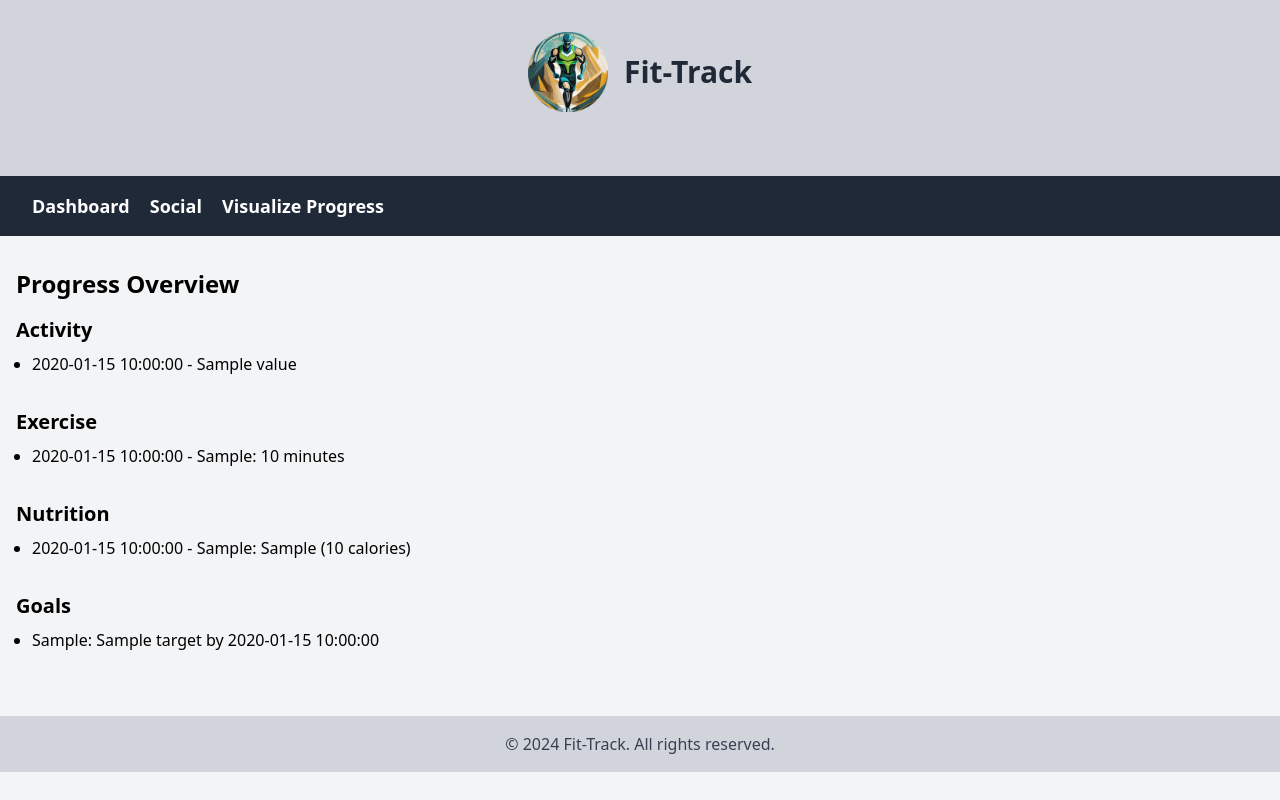
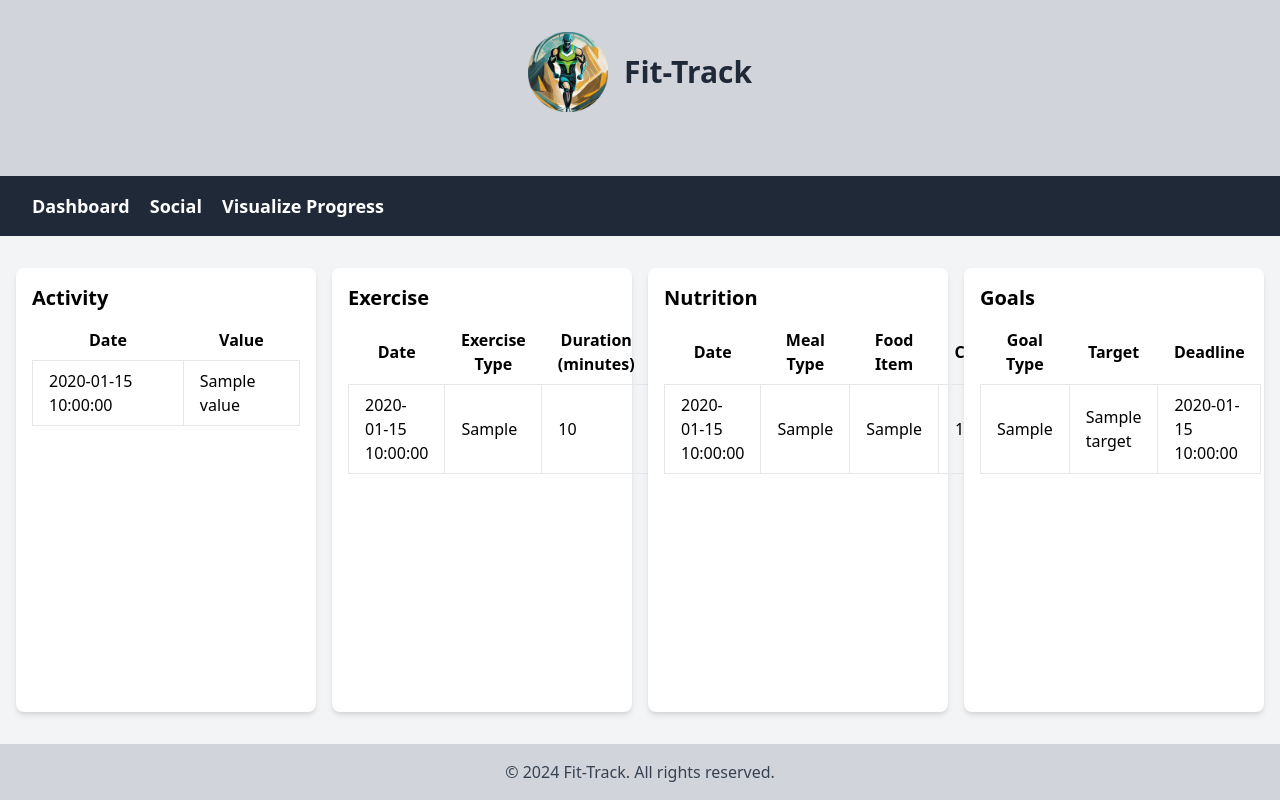
Before and after one commit to AdarshMishra26/FitTrack, a Flask app: template templates/progress.html in a window 1280 px wide. Run offline with Flask 3, Linux system fonts and the light colour scheme; the template is opened without the code that fills it: most values are stand-ins (such as "Sample title", 1, 10 or a date in 2020).

Commit message:
Your Progress updated.

```diff
--- a/templates/progress.html
+++ b/templates/progress.html
@@ -6,6 +6,21 @@
     <title>Progress</title>
     <link href="https://cdn.jsdelivr.net/npm/tailwindcss@2.2.19/dist/tailwind.min.css" rel="stylesheet">
 </head>
+<style>
+    html,
+    body {
+        height: 100%;
+    }
+
+    body {
+        display: flex;
+        flex-direction: column;
+    }
+
+    main {
+        flex: 1;
+    }
+</style>
 <body class="bg-gray-100">
 
     <div class="bg-gray-300 py-8">
@@ -36,45 +51,103 @@
         </div>
     </nav>
 
-    <div class="container mx-auto px-4 py-8">
-        <h1 class="text-2xl font-bold mb-4">Progress Overview</h1>
-
-        <div class="mb-8">
+    <main class="container mx-auto px-4 py-8 grid grid-cols-1 md:grid-cols-2 lg:grid-cols-4 gap-4">
+        <div class="bg-white rounded-lg shadow-md">
+            <div class="p-4">
                 <h2 class="text-xl font-bold mb-2">Activity</h2>
-            <ul class="list-disc pl-4">
+                <table class="table-auto">
+                    <thead>
+                        <tr>
+                            <th class="px-4 py-2">Date</th>
+                            <th class="px-4 py-2">Value</th>
+                        </tr>
+                    </thead>
+                    <tbody>
                         {% for entry in progress.activity %}
-                    <li>{{ entry.date }} - {{ entry.value }}</li>
+                        <tr>
+                            <td class="border px-4 py-2">{{ entry.date }}</td>
+                            <td class="border px-4 py-2">{{ entry.value }}</td>
+                        </tr>
                         {% endfor %}
-            </ul>
+                    </tbody>
+                </table>
+            </div>
         </div>
 
-        <div class="mb-8">
+        <div class="bg-white rounded-lg shadow-md">
+            <div class="p-4">
                 <h2 class="text-xl font-bold mb-2">Exercise</h2>
-            <ul class="list-disc pl-4">
+                <table class="table-auto">
+                    <thead>
+                        <tr>
+                            <th class="px-4 py-2">Date</th>
+                            <th class="px-4 py-2">Exercise Type</th>
+                            <th class="px-4 py-2">Duration (minutes)</th>
+                        </tr>
+                    </thead>
+                    <tbody>
                         {% for entry in progress.exercise %}
-                    <li>{{ entry.date }} - {{ entry.exercise_type }}: {{ entry.duration }} minutes</li>
+                        <tr>
+                            <td class="border px-4 py-2">{{ entry.date }}</td>
+                            <td class="border px-4 py-2">{{ entry.exercise_type }}</td>
+                            <td class="border px-4 py-2">{{ entry.duration }}</td>
+                        </tr>
                         {% endfor %}
-            </ul>
+                    </tbody>
+                </table>
+            </div>
         </div>
 
-        <div class="mb-8">
+        <div class="bg-white rounded-lg shadow-md">
+            <div class="p-4">
                 <h2 class="text-xl font-bold mb-2">Nutrition</h2>
-            <ul class="list-disc pl-4">
+                <table class="table-auto">
+                    <thead>
+                        <tr>
+                            <th class="px-4 py-2">Date</th>
+                            <th class="px-4 py-2">Meal Type</th>
+                            <th class="px-4 py-2">Food Item</th>
+                            <th class="px-4 py-2">Calories</th>
+                        </tr>
+                    </thead>
+                    <tbody>
                         {% for entry in progress.nutrition %}
-                    <li>{{ entry.date }} - {{ entry.meal_type }}: {{ entry.food_item }} ({{ entry.calories }} calories)</li>
+                        <tr>
+                            <td class="border px-4 py-2">{{ entry.date }}</td>
+                            <td class="border px-4 py-2">{{ entry.meal_type }}</td>
+                            <td class="border px-4 py-2">{{ entry.food_item }}</td>
+                            <td class="border px-4 py-2">{{ entry.calories }}</td>
+                        </tr>
                         {% endfor %}
-            </ul>
+                    </tbody>
+                </table>
+            </div>
         </div>
 
-        <div class="mb-8">
+        <div class="bg-white rounded-lg shadow-md">
+            <div class="p-4">
                 <h2 class="text-xl font-bold mb-2">Goals</h2>
-            <ul class="list-disc pl-4">
+                <table class="table-auto">
+                    <thead>
+                        <tr>
+                            <th class="px-4 py-2">Goal Type</th>
+                            <th class="px-4 py-2">Target</th>
+                            <th class="px-4 py-2">Deadline</th>
+                        </tr>
+                    </thead>
+                    <tbody>
                         {% for entry in progress.goals %}
-                    <li>{{ entry.goal_type }}: {{ entry.target }} by {{ entry.deadline }}</li>
+                        <tr>
+                            <td class="border px-4 py-2">{{ entry.goal_type }}</td>
+                            <td class="border px-4 py-2">{{ entry.target }}</td>
+                            <td class="border px-4 py-2">{{ entry.deadline }}</td>
+                        </tr>
                         {% endfor %}
-            </ul>
+                    </tbody>
+                </table>
             </div>
         </div>
+    </main>
 
     <footer class="bg-gray-300 text-center py-4">
         <p class="text-gray-700">&copy; 2024 Fit-Track. All rights reserved.</p>
```
Lines whose indentation alone changed are shown as unchanged.
